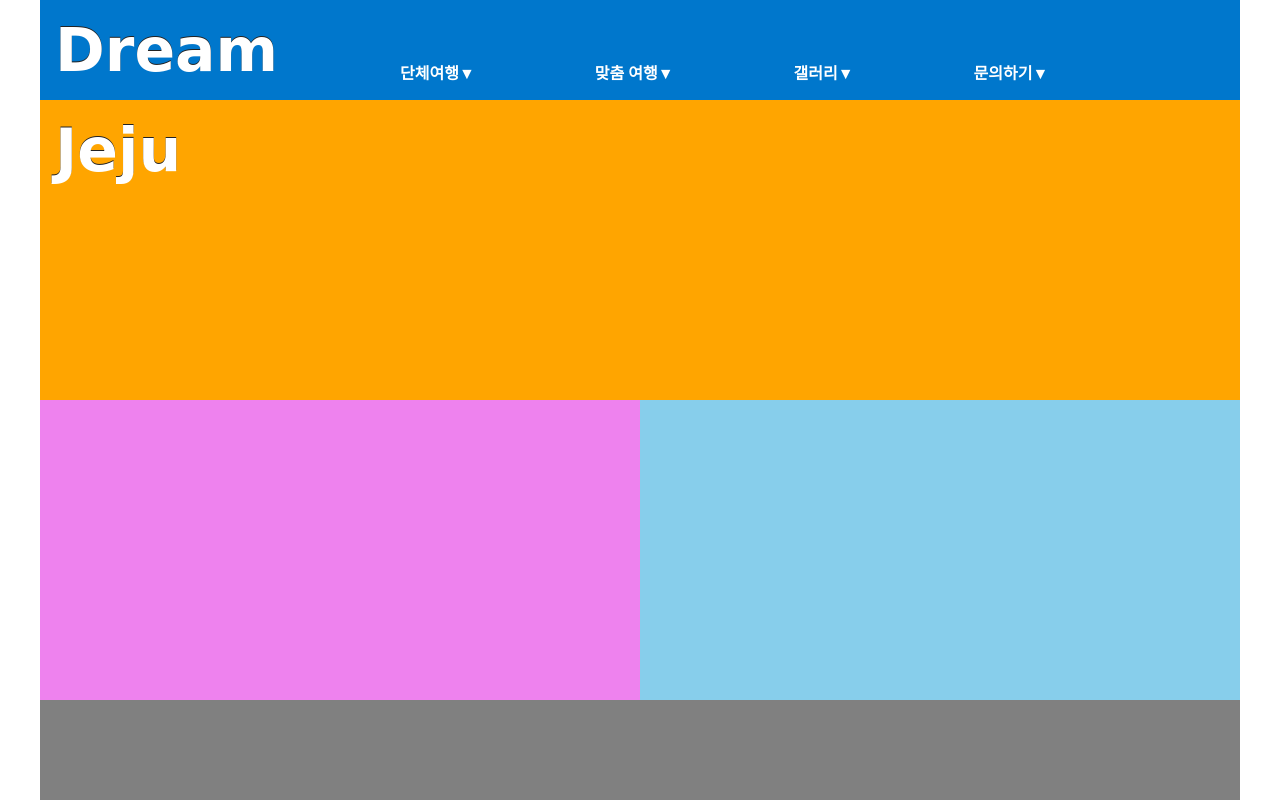
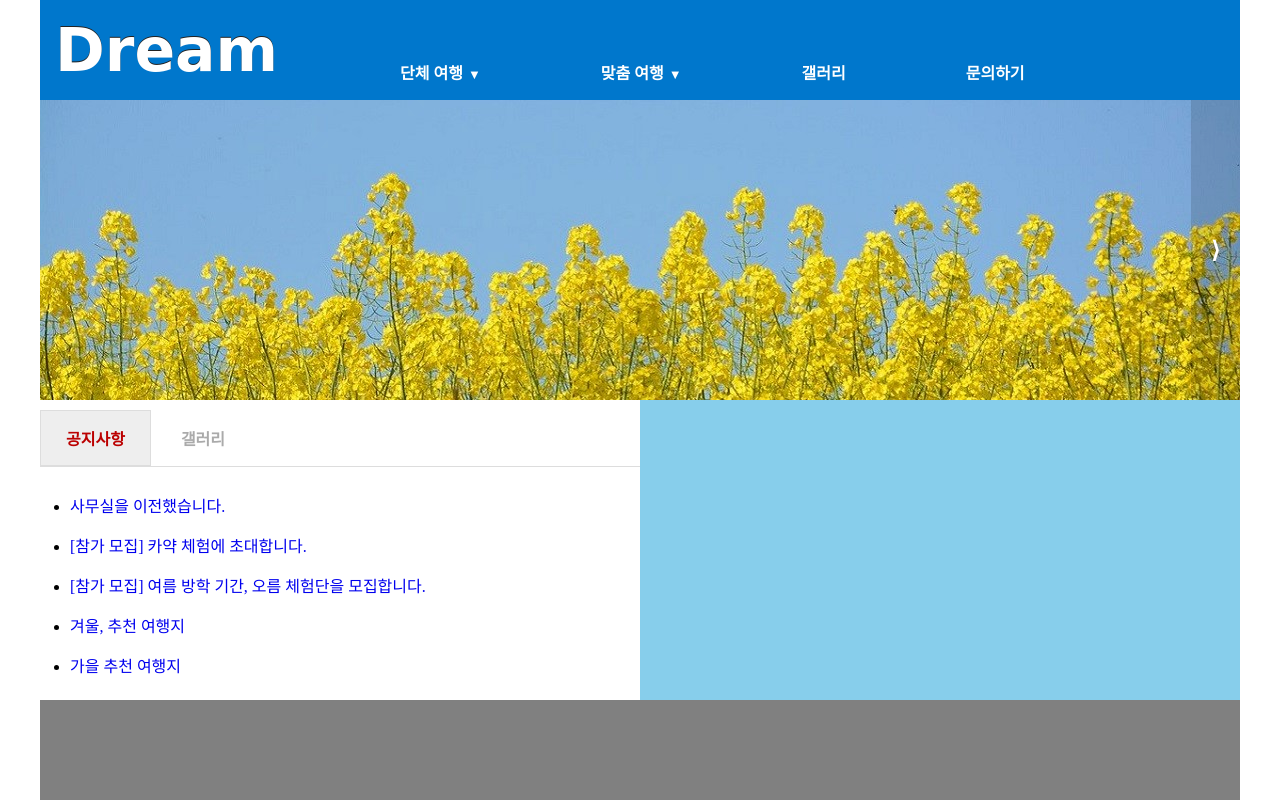
Before and after one commit to KAispread/Clone-Coding, a plain HTML site: page dreamClone.html in a window 1280 px wide. Drawn offline with Linux system fonts and the light colour scheme; a web font is replaced by a local one.

Commit message:
22.04.05

```diff
--- a/css/dreamclone.css
+++ b/css/dreamclone.css
@@ -5,26 +5,31 @@
   padding: 0;
   box-sizing: border-box;
 }
+
 a {
   text-decoration: none;
+}
+
+a:visited {
+ color: #000;
 }
 
 ul {
   list-style: none;
 }
 
-#container{
+#container {
   width: 1200px;
   margin: 0 auto;
 }
 
-header{
+header {
   width: 100%;
   height: 100px;
   background-color: #07c;
 }
 
-#logo{
+#logo {
   float: left;
   width: 250px;
   height: 100px;
@@ -50,22 +55,26 @@ nav {
 #topMenu {
   height: 60px;
 }
-#topMenu > li {
+
+#topMenu>li {
   float: left;
   position: relative;
 }
-#topMenu > li > a {
+
+#topMenu>li>a {
   display: block;
   color: #fff;
   font-weight: 600;
   text-shadow: 0 1px #07c;
   padding: 20px 60px;
 }
-#topMenu > li > a:hover {
+
+#topMenu>li>a:hover {
   color: #000;
   text-shadow: 0 -1px #07c;
 }
-#topMenu > li > ul {
+
+#topMenu>li>ul {
   display: none;
   position: absolute;
   width: 160px;
@@ -73,27 +82,86 @@ nav {
   left: 20px;
   margin: 0;
 }
-#topMenu > li > ul > li {
+
+#topMenu>li>ul>li {
   padding: 10px 10px 10px 30px;
 }
-#topMenu > li > ul > li > a {
+
+#topMenu>li>ul>li>a {
   font-size: 14px;
   padding: 10px;
   color: #000;
 }
-#topMenu > li:hover > ul {
+
+#topMenu>li:hover>ul {
   display: block;
   z-index: 10;
 }
-#topMenu > li > ul > li > a:hover{
+
+#topMenu>li>ul>li>a:hover {
   color: #f00;
 }
-#slideShow{
+
+#topMenu span {
+  margin-left: 5px;
+  font-size: 13px;
+}
+
+#slideShow {
+  position: relative;
   clear: both;
   width: 100%;
   height: 300px;
-  background-color: orange;
   overflow: hidden;
+}
+
+#slideImg {
+  position: absolute;
+  height: 300px;
+  float: left;
+  transition: 0.7s;
+}
+
+#slideImg li {
+  margin: 0;
+  width: 1200px;
+  float: left;
+}
+
+.slideButton {
+  position: absolute;
+  font-size: 23px;
+  font-weight: 800;
+  /* 굵게 */
+  width: 100%;
+  height: 100%;
+}
+
+.slideButton button {
+  background-color: rgba(0, 0, 0, 0.13);
+  position: absolute;
+  height: 100%;
+  padding: 20px;
+  color: #fff;
+  font-size: 23px;
+  font-weight: 800;
+  /* 굵게 */
+  top: 0px;
+  border: none;
+  cursor: pointer;
+}
+
+.slideButton button:hover {
+  background-color: rgba(0, 0, 0, 0.5);
+  color: #fff;
+}
+
+#prevSlideButton {
+  left: 0;
+}
+
+#nextSlideButton {
+  right: 0;
 }
 
 #contents {
@@ -102,10 +170,61 @@ nav {
 }
 
 #tabMenu {
+  margin-top: 10px;
   float: left;
   width: 600px;
   height: 100%;
-  background-color: violet;
+}
+
+#tabMenu input[type="radio"] {
+  display: none;
+  /*라디오 버튼 감춤*/
+}
+
+#tabMenu label {
+  display: inline-block;
+  margin: 0;
+  padding: 15px 25px;
+  font-weight: 600;
+  text-align: center;
+  color: #aaa;
+  border: 1px solid transparent;
+  cursor: pointer;
+}
+
+#tabMenu label:hover {
+  color: #222;
+}
+
+#tabMenu input:checked+label {
+  background-color: #eee;
+  color: #b00;
+  border: 1px solid #ddd;
+}
+
+.tabContent {
+  display: none;
+  border-top: 1px solid #ddd;
+  padding: 20px 0 0;
+}
+
+#notice ul {
+  list-style: disc;
+  margin-left: 30px;
+}
+
+#notice ul li {
+  font-size: 16px;
+  line-height: 2.5;
+}
+
+#gallery ul li {
+  display: inline;
+}
+
+#tab1:checked~#notice,
+#tab2:checked~#gallery {
+  display: block;
 }
 
 #links {
@@ -115,7 +234,7 @@ nav {
   background-color: skyblue;
 }
 
-footer{
+footer {
   width: 100%;
   height: 100px;
   background-color: gray;
--- a/dreamClone.html
+++ b/dreamClone.html
@@ -16,7 +16,7 @@
       <nav>
         <ul id="topMenu">
           <li>
-            <a href="#">단체여행<span>▼</span></a>
+            <a href="#">단체 여행<span>▼</span></a>
             <ul>
               <li><a href="#">회사 연수</a></li>
               <li><a href="#">수학 여행</a></li>
@@ -31,20 +31,55 @@
             </ul>
           </li>
           <li>
-            <a href="#">갤러리<span>▼</span></a>
+            <a href="#">갤러리</a>
           </li>
           <li>
-            <a href="#">문의하기<span>▼</span></a>
+            <a href="#">문의하기</a>
           </li>
         </ul>
       </nav>
     </header>
     <div id="slideShow">
-
+      <ul id="slideImg">
+        <li><img src="./images/photo-1.jpg" class="slideImgFile" alt=""></li>
+        <li><img src="./images/photo-2.jpg" class="slideImgFile" alt=""></li>
+        <li><img src="./images/photo-3.jpg" class="slideImgFile" alt=""></li>
+        <li><img src="./images/photo-1.jpg" class="slideImgFile" alt=""></li>
+        <li><img src="./images/photo-2.jpg" class="slideImgFile" alt=""></li>
+        <li><img src="./images/photo-3.jpg" class="slideImgFile" alt=""></li>
+      </ul>
+      <div class="slideButton">
+        <button id="prevSlideButton">&lang;</button>
+        <button id="nextSlideButton">&rang;</button>
+      </div>
+      <script src="./js/slideshow.js"></script>
     </div>
     <div id="contents">
       <div id="tabMenu">
+        <input type="radio" name="tab" id="tab1" checked>
+        <label for="tab1">공지사항</label>
+        <input type="radio" name="tab" id="tab2">
+        <label for="tab2">갤러리</label>
 
+        <div id="notice" class="tabContent">
+          <ul>
+            <li><a href="#">사무실을 이전했습니다.</a></li>
+            <li><a href="#">[참가 모집] 카약 체험에 초대합니다.</a></li>
+            <li><a href="#">[참가 모집] 여름 방학 기간, 오름 체험단을 모집합니다.</a></li>
+            <li><a href="#">겨울, 추천 여행지</a></li>
+            <li><a href="#">가을 추천 여행지</a></li>
+          </ul>
+        </div>
+        <div id="gallery" class="tabContent">
+          <ul>
+            <li><img src="./images/img-1.jpg" alt=""></li>
+            <li><img src="./images/img-2.jpg" alt=""></li>
+            <li><img src="./images/img-3.jpg" alt=""></li>
+            <li><img src="./images/img-1.jpg" alt=""></li>
+            <li><img src="./images/img-2.jpg" alt=""></li>
+            <li><img src="./images/img-3.jpg" alt=""></li>
+          </ul>
+        </div>
       </div>
       <div id="links">
 
--- /dev/null
+++ b/js/slideshow.js
@@ -0,0 +1,43 @@
+let slideArray = document.querySelectorAll("#slideImg > li"),
+    slide = document.querySelector("#slideImg"),
+    prev = document.querySelector("#prevSlideButton"),
+    next = document.querySelector("#nextSlideButton");
+
+const imgPerWidth = 1200
+let count = 0,
+    imgCount = slideArray.length;
+
+slide.style.width = (imgPerWidth * imgCount) + 'px';
+prev.style.display = "none";
+
+function moveSlide(n){
+  slide.style.left = -imgPerWidth * n + 'px';
+}
+
+prev.addEventListener('click', function(){
+  if (count > 0) {
+    count--;
+    moveSlide(count);
+
+    if (count === 0){
+      prev.style.display = "none";
+    }
+    else {
+      next.style.display = "inline-block";
+    }
+  }
+});
+
+next.addEventListener('click', function(){
+  if (count < slideArray.length - 1) {
+    count++;
+    moveSlide(count);
+
+    if (count === slideArray.length - 1) {
+      next.style.display = "none";
+    }
+    else {
+      prev.style.display = "inline-block";
+    }
+  }
+});
```
